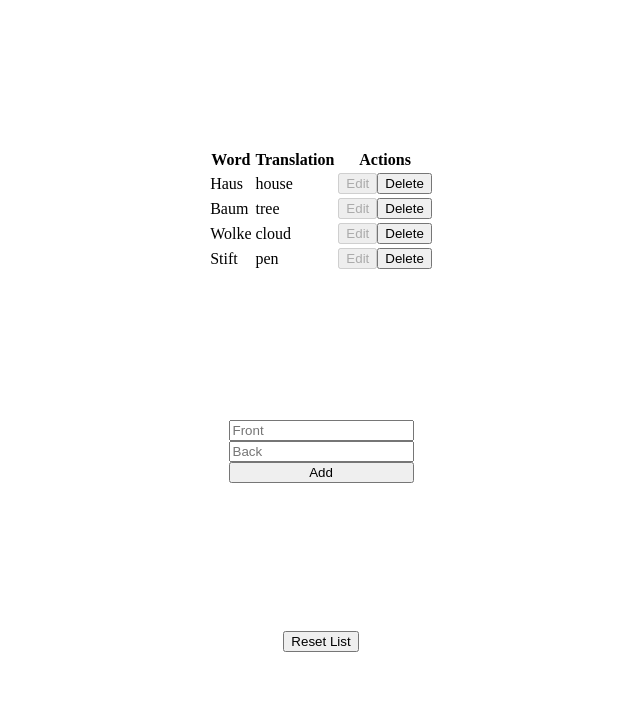
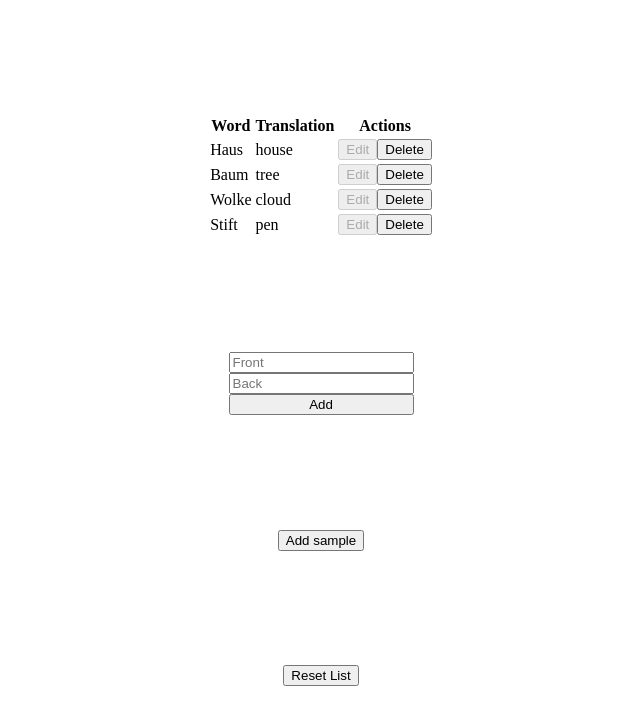
Before and after one commit to lvonnied/Wortschatz-Trainer, an Angular app: page / in a window 1280 px wide. Shown: the top 724 px of the page, without its empty margins (319-959 px from the left). Built offline with nearby package versions, Linux system fonts and the light colour scheme.

Commit message:
basic implementation of adding sample data

```diff
--- a/src/app/register/register.component.html
+++ b/src/app/register/register.component.html
@@ -27,6 +27,7 @@
         <button (click)="addWordPair()">Add</button>
     </div>
 
+    <button (click)="addSampleData()">Add sample</button>
     <button (click)="deleteAllWordPairs()">Reset List</button>
     <div *ngIf="errorMessage" style="color: red;">{{ errorMessage }}</div>
 </div>
--- a/src/app/register/register.component.ts
+++ b/src/app/register/register.component.ts
@@ -52,4 +52,11 @@ export class RegisterComponent {
     this.wordPairs.sort((a, b) => a[colName].localeCompare(b[colName]));
   }
 
+  // TODO Make a service for this
+  addSampleData(): void {
+    this.wordPairs.push(
+      { key: 'Beispiel', value: 'example' },
+    )
+  }
+
 }
```
